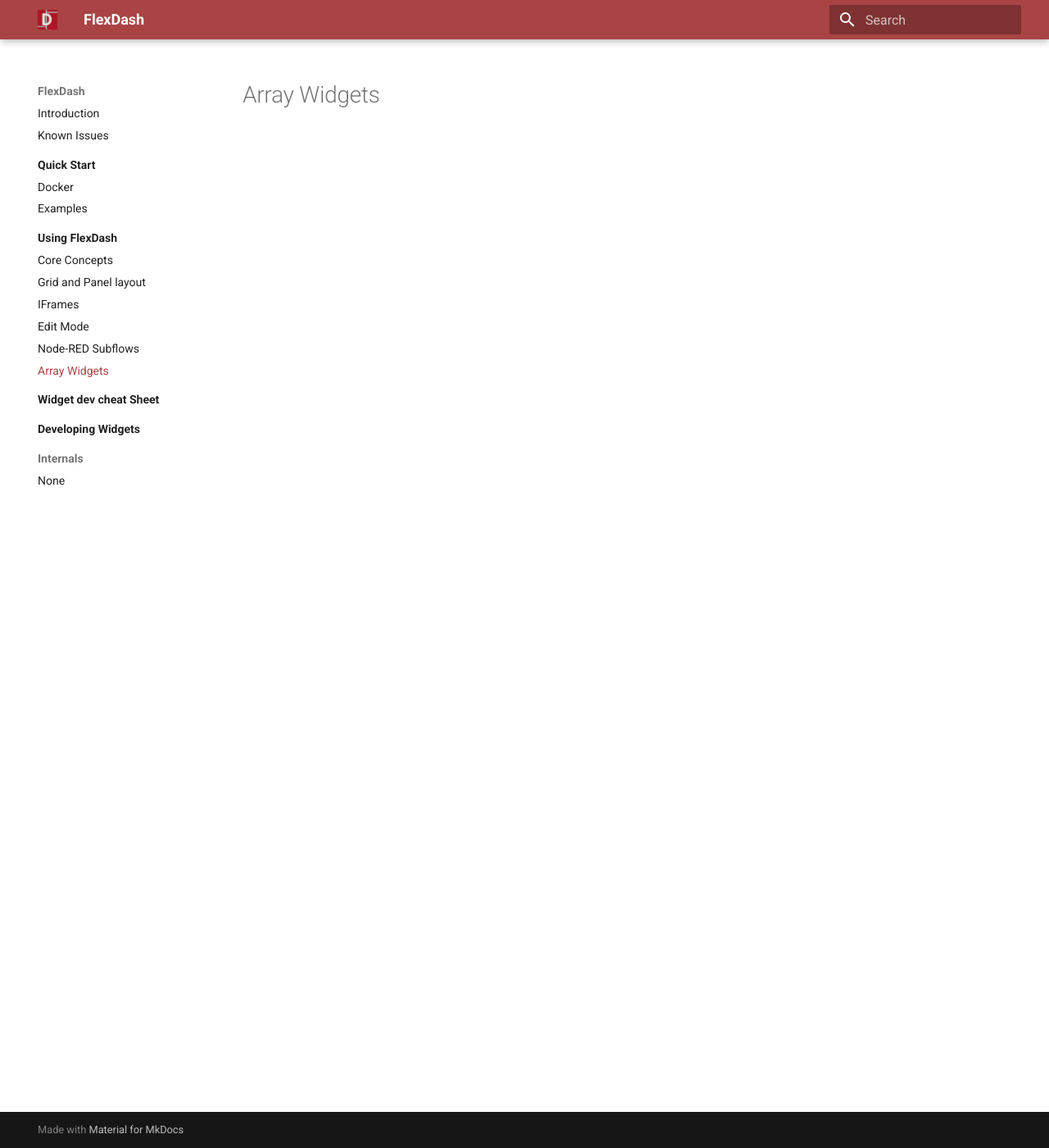
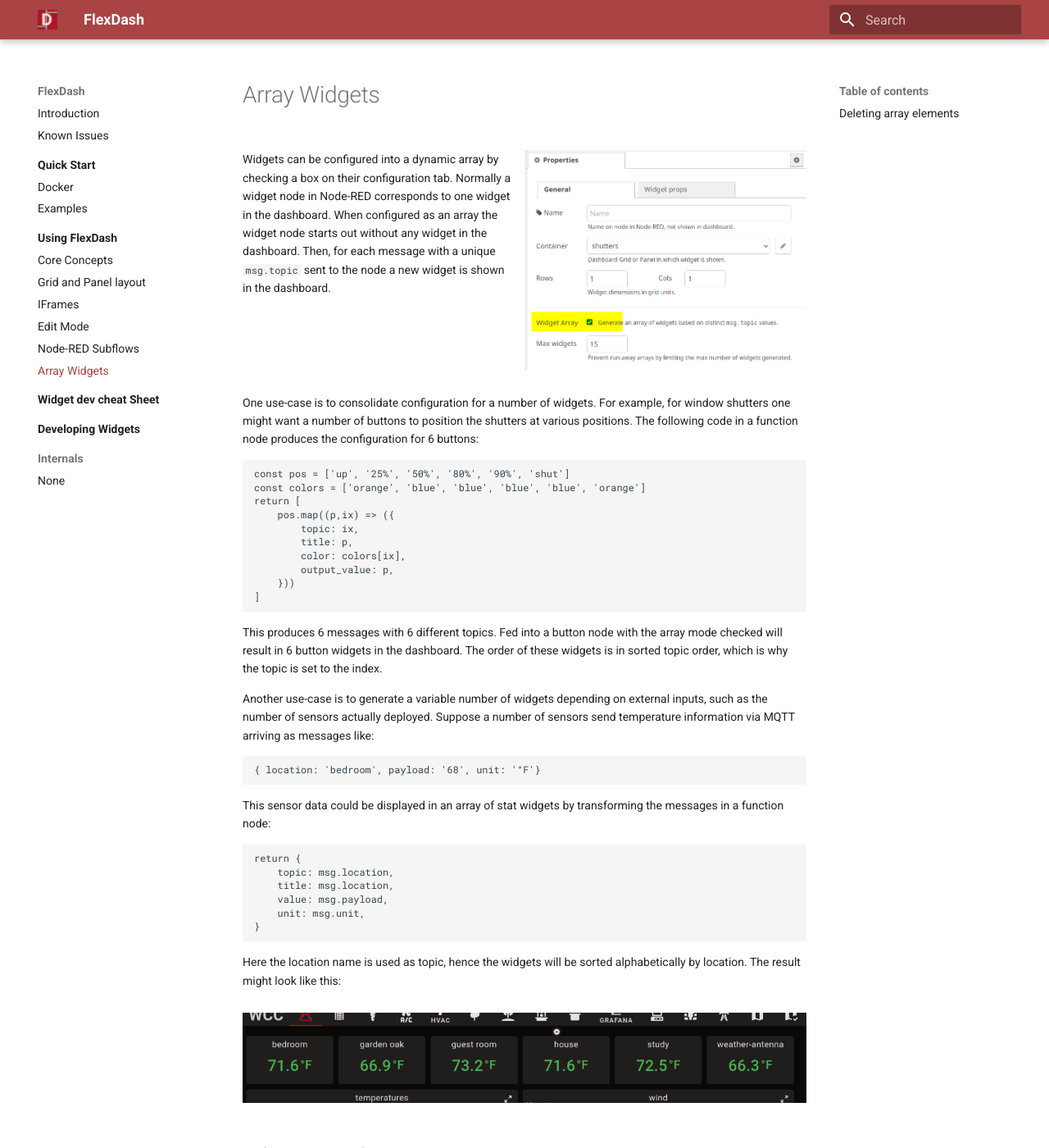
Before and after one commit to flexdash/docs, an MkDocs documentation site: the page built from docs/using-flexdash/array-widgets.md, in a window 1280 px wide and 1400 px high. Shown: the whole window at 82% size. Built offline with MkDocs 1.6.1 and Material for MkDocs 9.7.7, drawn with Linux system fonts in a browser that asks for light colours; some of the changed text lies outside the part shown.

Commit message:
describe array widgets

````diff
--- a/docs/using-flexdash/array-widgets.md
+++ b/docs/using-flexdash/array-widgets.md
@@ -1 +1,76 @@
 # Array Widgets
+
+<figure markdown>
+![Array Widgets](array-checkbox.png){align="right" width="50%"}
+
+Widgets can be configured into a dynamic array by checking a box on their configuration tab.
+Normally a widget node in Node-RED corresponds to one widget in the dashboard.
+When configured as an array the widget node starts out without any widget in the dashboard.
+Then, for each message with a unique `msg.topic` sent to the node a new widget is shown in the
+dashboard.
+</figure>
+
+One use-case is to consolidate configuration for a number of widgets.
+For example, for window shutters one might want a number of buttons to position the shutters
+at various positions. The following code in a function node produces the configuration for
+6 buttons:
+
+```
+const pos = ['up', '25%', '50%', '80%', '90%', 'shut']
+const colors = ['orange', 'blue', 'blue', 'blue', 'blue', 'orange']
+return [
+    pos.map((p,ix) => ({
+        topic: ix,
+        title: p,
+        color: colors[ix],
+        output_value: p,
+    }))
+]
+```
+
+This produces 6 messages with 6 different topics. Fed into a button node with the array mode
+checked will result in 6 button widgets in the dashboard.
+The order of these widgets is in sorted topic order, which is why the topic is set to the index.
+
+Another use-case is to generate a variable number of widgets depending on external inputs, such
+as the number of sensors actually deployed.
+Suppose a number of sensors send temperature information via MQTT arriving as messages like:
+
+```
+{ location: 'bedroom', payload: '68', unit: '°F'}
+```
+
+This sensor data could be displayed in an array of stat widgets by transforming the messages
+in a function node:
+
+```
+return {
+    topic: msg.location,
+    title: msg.location,
+    value: msg.payload,
+    unit: msg.unit,
+}
+```
+
+Here the location name is used as topic, hence the widgets will be sorted alphabetically by
+location. The result might look like this:
+
+<figure markdown>
+![Array Stats](array-stats.png)
+</figure>
+
+## Deleting array elements
+
+It is also possible to delete a topic, and thus a widget, by sending a message
+with the topic and an attribute `_delete` with a truthy value, for example:
+
+```
+{ topic: 'bedroom', _delete: true }
+```
+
+The set of topics active in an array widget is held in memory.
+As long as Node-RED is not restarted the set of topics is preserved,
+but when Node-RED is restarted it starts out empty again.
+
+_Note: there should be a way to delete all topics using a message, but that is
+not currently implemented._
````
Also changed, not shown: docs/using-flexdash/array-checkbox.png (added), docs/using-flexdash/array-stats.png (added).
